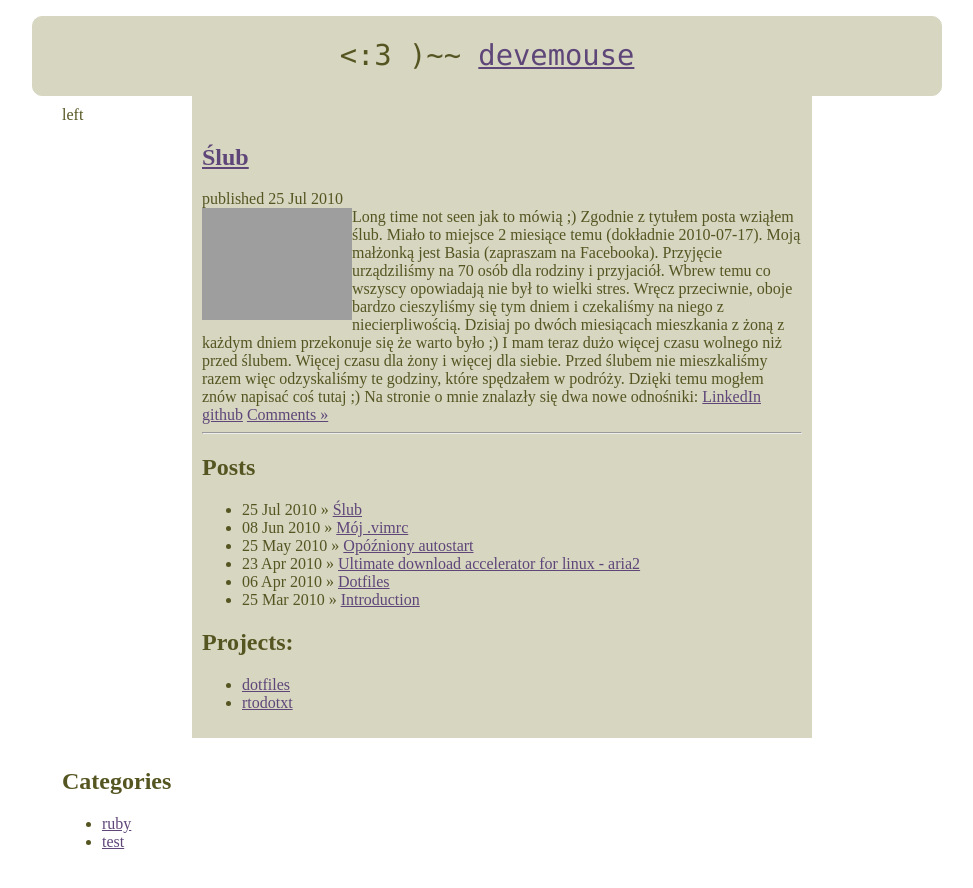
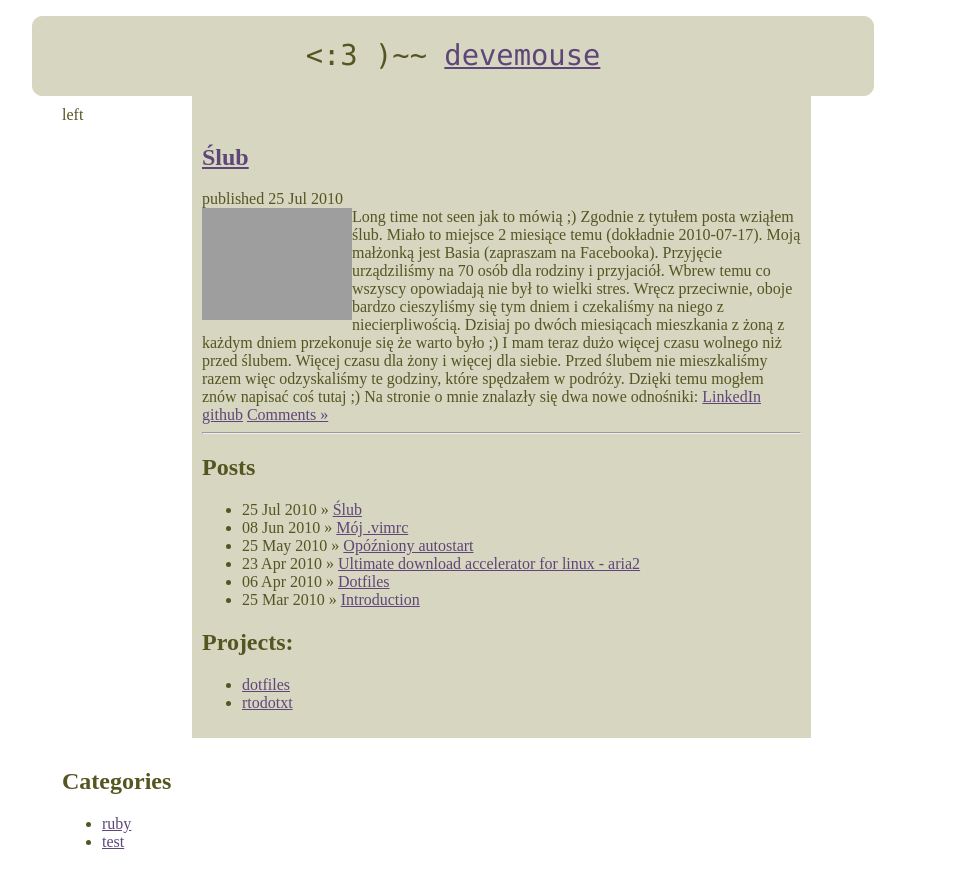
Before and after one commit to devemouse/devemouse.github.com, a Jekyll site: the page built from index.html, in a window 1280 px wide. Shown: the top 888 px of the page, without its empty margins (182-1155 px from the left). Built offline with Jekyll 4.4.1, drawn with Linux system fonts in a browser that asks for light colours; Markdown is read by kramdown in place of the engine named in the settings; grey boxes are pictures that could not be loaded.

Commit message:
updated widths again

```diff
--- a/css/default.css
+++ b/css/default.css
@@ -2,8 +2,6 @@ body {
    color:#555522;
    margin-left:auto;
    margin-right:auto;
-   min-width:800px;
-   width:65%
 }
 
 div.title {
@@ -33,7 +31,8 @@ img.alignleft
 .container {
    margin-left:auto;
    margin-right:auto;
-   width:900px;
+   min-width:800px;
+   width:65%
 }
 
 .container .left,.right {
@@ -43,8 +42,8 @@ img.alignleft
 
 .container .center {
    background: #D6D6C1;
-   min-width:600px;
-   width:45%
+   min-width:599px;
+   width:44%
 }
 
 
```
